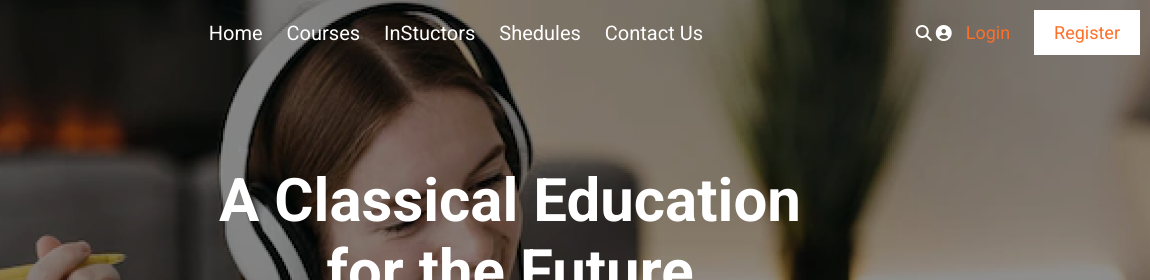
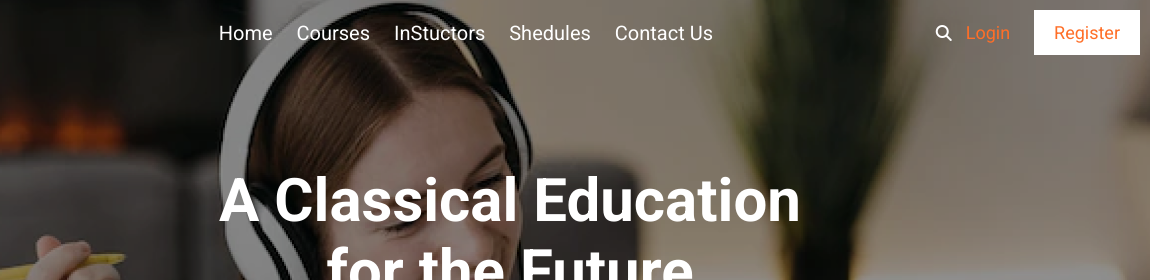
Before and after one commit to anhquoc061205/fountain, a plain HTML site: page index.html in a window 1280 px wide. Shown: the top 280 px of the page, 130-1280 px from the left. Drawn offline with nearby package versions, Linux system fonts and the light colour scheme; a web font is replaced by a local one.

Commit message:
delete icon

```diff
--- a/index.html
+++ b/index.html
@@ -40,7 +40,7 @@
         <div>
             <i class="fa-solid fa-magnifying-glass"></i>
             <!-- icon user -->
-            <i class="fa-solid fa-circle-user human"></i>
+            <i style="display: none;" class="fa-solid fa-circle-user human"></i>
 
             <button class="btn login">Login</button>
 
```
